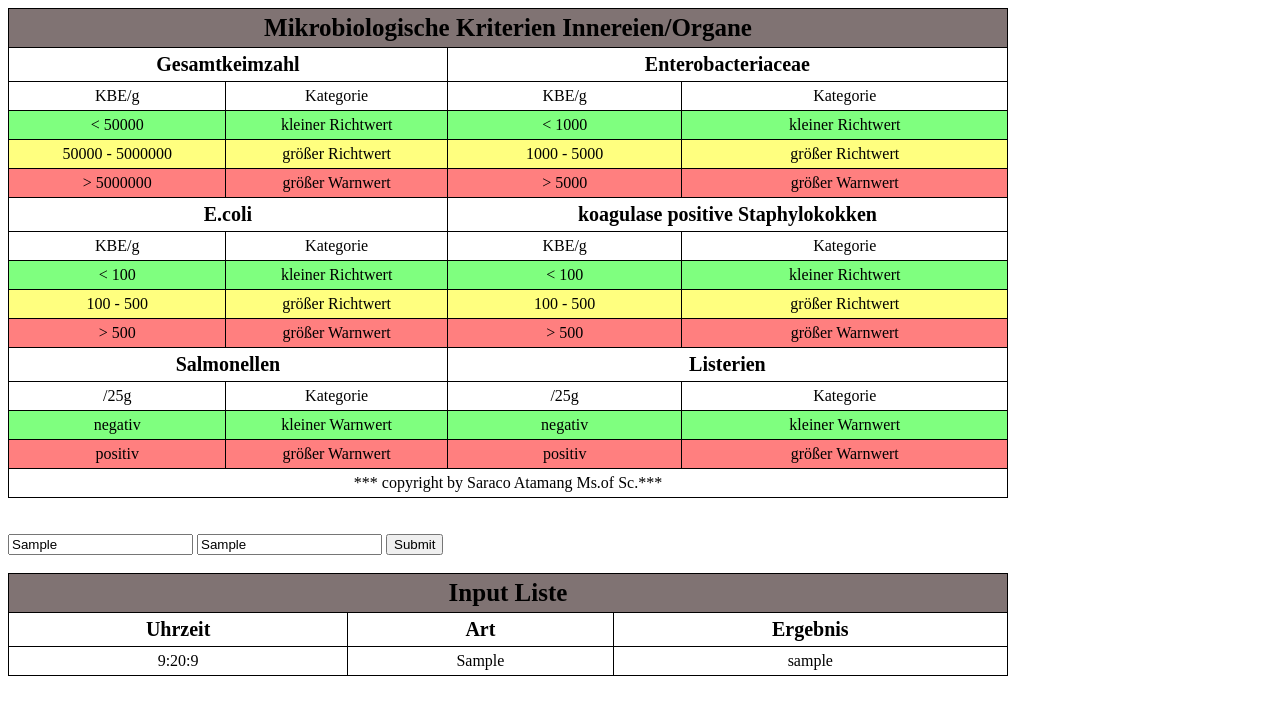
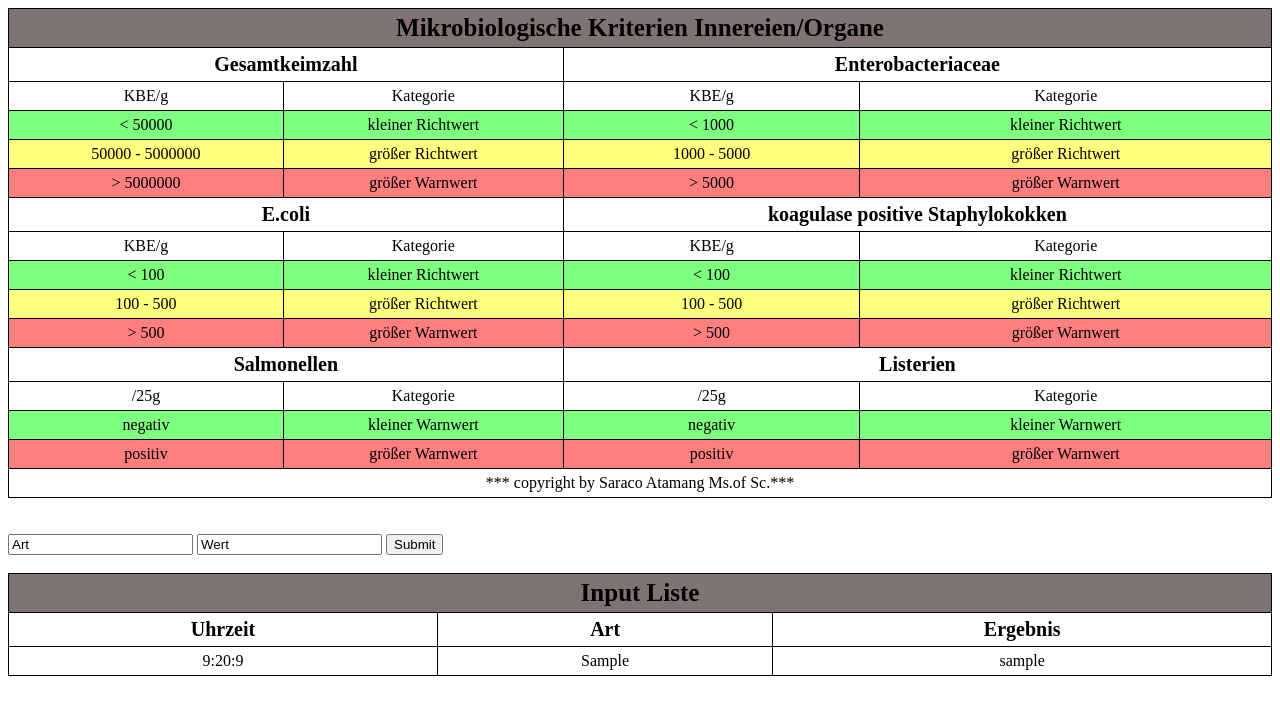
Before and after one commit to Austriana/table, a plain HTML site: page index.html in a window 1280 px wide. Both pictures are taken after typing "Sample", "Sample" into the empty fields and a click on the button "Submit". Drawn offline with Linux system fonts and the light colour scheme.

Commit message:
some table changes

```diff
--- a/script.js
+++ b/script.js
@@ -1,4 +1,5 @@
-let input = document.getElementById("wert");
+const input = document.getElementById("wert");
+
 input.addEventListener("keypress", (event) => {
   if (event.key === "Enter") {
     document.getElementById("farbe").click();
@@ -112,7 +113,19 @@ function farbe(){
             }
             break;
         default:
+            document.getElementById("art").value = "";
+            document.getElementById("wert").value = "Wert";
+
     }
+    let clearInputField = () => {
+        document.getElementById("art").value = "";
+        document.getElementById("wert").value = "";
+        let myInput = document.getElementsByName('wert')[0];
+        myInput.placeholder='Wert';
+
+
+    };
+    clearInputField();
 };
 
 function myPlaceholder(){
--- a/style.css
+++ b/style.css
@@ -1,7 +1,5 @@
 table{
     width: 100%;
-    min-width: 550px;
-    max-width: 1000px;
 }
 table, th, td {
     border: 1px solid black;
```
